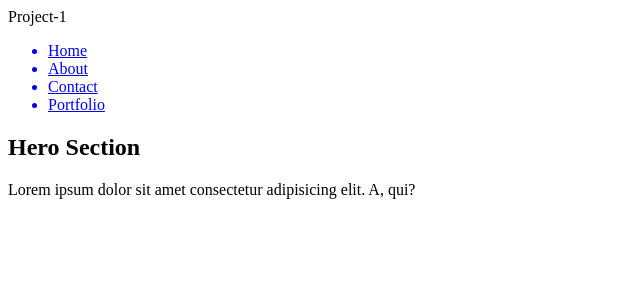
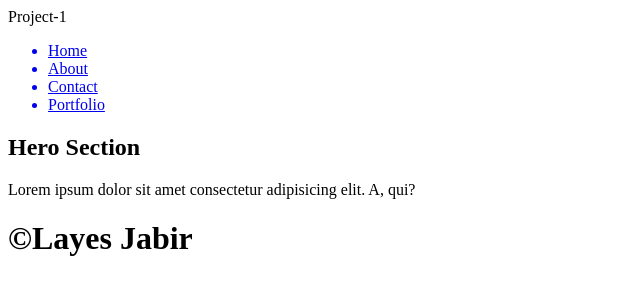
Before and after one commit to devola124/First-Project, a plain HTML site: page index.html in a window 1280 px wide. Shown: the whole page, without its empty margins (0-640 px from the left). Drawn offline with Linux system fonts and the light colour scheme.

Commit message:
Update index.html

```diff
--- a/index.html
+++ b/index.html
@@ -34,6 +34,8 @@
             <p>Lorem ipsum dolor sit amet consectetur adipisicing elit. A, qui?</p>
         </div>
     </section>
-
+    <footer>
+      <h1> &copy;Layes Jabir </h1>
+    </footer>
 </body>
 </html>
```
